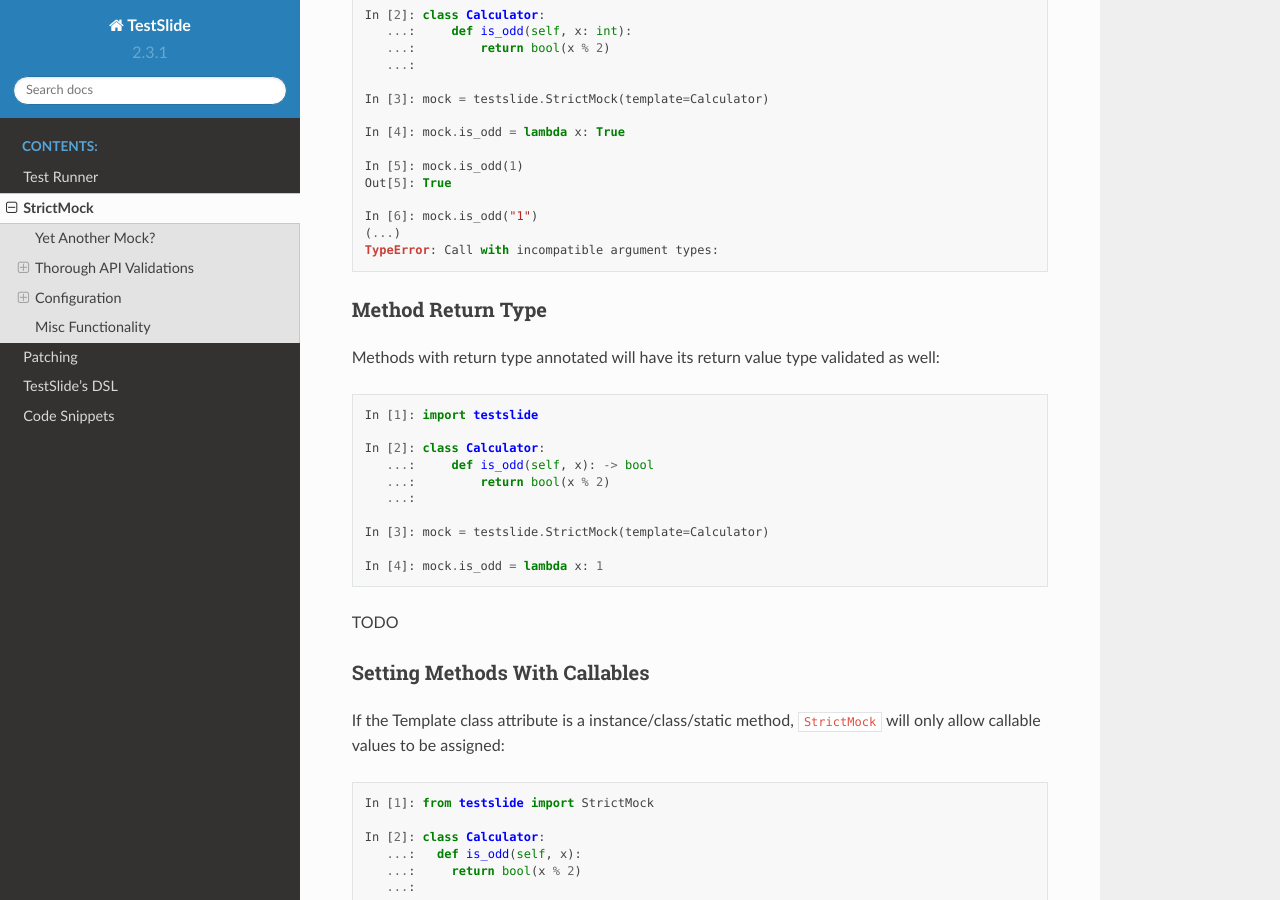
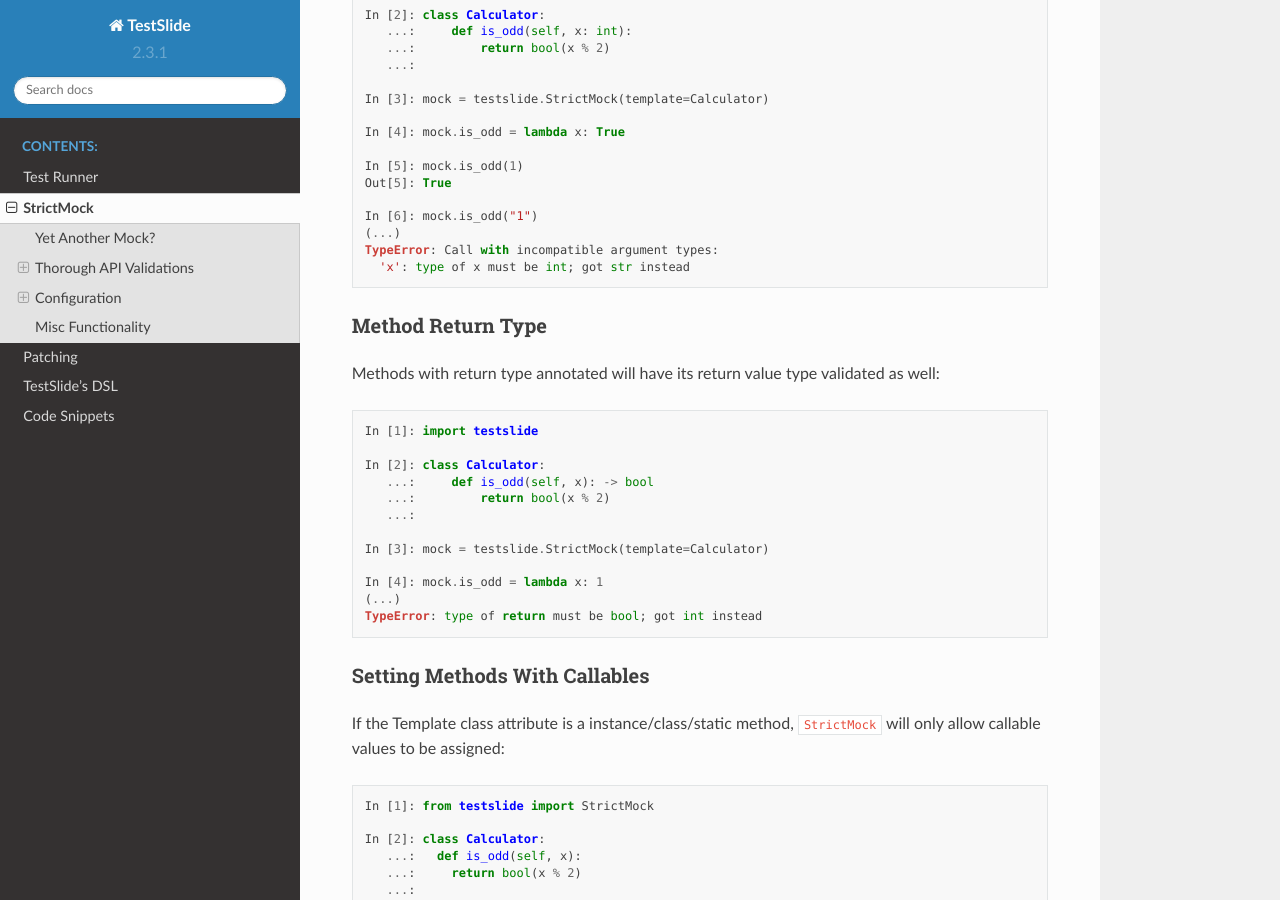
Before and after one commit to facebook/TestSlide, a Sphinx documentation site: the page built from docs/strict_mock/index.rst, in a window 1280 px wide and 900 px high, scrolled down 4348 px. Built offline with Sphinx 7.4.7 and the Read the Docs theme 2.0.0, drawn with Linux system fonts in a browser that asks for light colours.

Commit message:
Finish docs

```diff
--- a/docs/strict_mock/index.rst
+++ b/docs/strict_mock/index.rst
@@ -218,6 +218,7 @@
   In [6]: mock.is_odd("1")
   (...)
   TypeError: Call with incompatible argument types:
+    'x': type of x must be int; got str instead
 
 Method Return Type
 ==================
@@ -236,8 +237,8 @@
   In [3]: mock = testslide.StrictMock(template=Calculator)
 
   In [4]: mock.is_odd = lambda x: 1
-
-TODO
+  (...)
+  TypeError: type of return must be bool; got int instead
 
 Setting Methods With Callables
 ==============================
```
